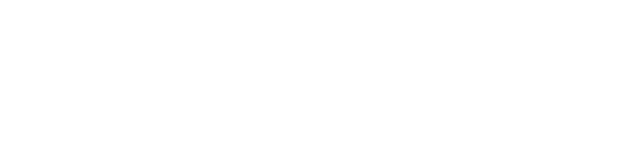
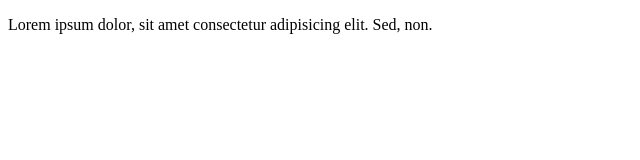
Before and after one commit to gabelobon/test-repositorio, a plain HTML site: page index.html in a window 1280 px wide. Shown: the whole page, without its empty margins (0-640 px from the left). Drawn offline with Linux system fonts and the light colour scheme.

Commit message:
Agregado DIV conenedor

```diff
--- a/index.html
+++ b/index.html
@@ -7,6 +7,12 @@
     <title>Git VSCODE</title>
 </head>
 <body>
+    <!--DIV CONTENEDOR 1-->
+    <div class="container">
+        <div class="row">
+            <p>Lorem ipsum dolor, sit amet consectetur adipisicing elit. Sed, non.</p>
+        </div>
+    </div>
 
 </body>
 </html>
```
